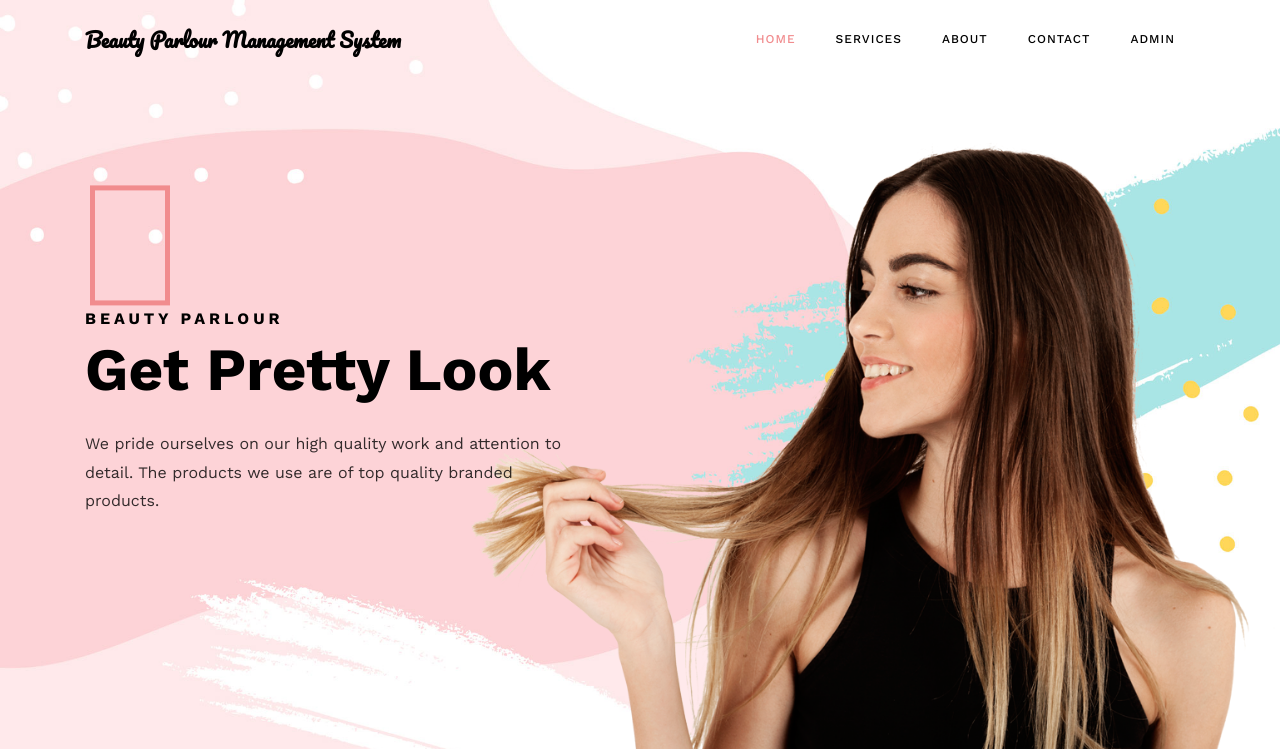
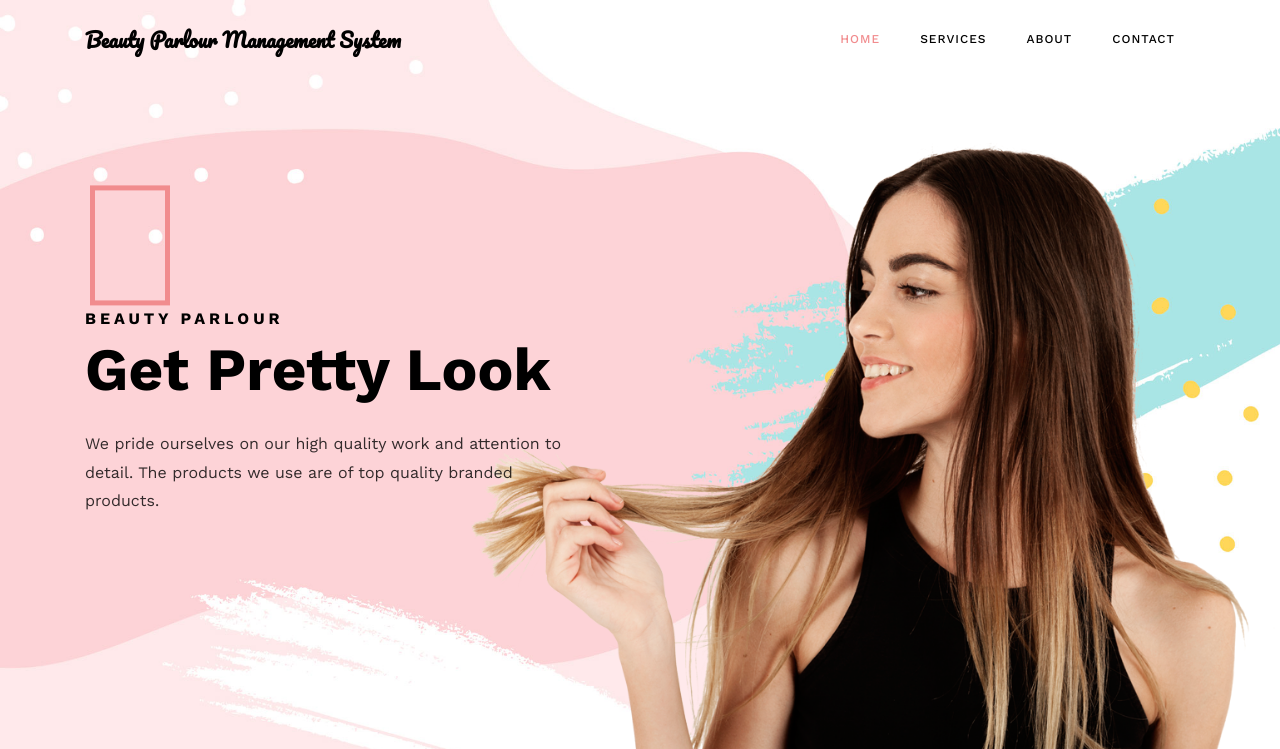
Before and after one commit to makgr/bpms, a PHP site: page /index.php in a window 1280 px wide. Shown: the top 749 px of the page. Run offline with PHP 8.4, Linux system fonts and the light colour scheme; data comes from the database, SQL or seed files in the repository; some libraries are stand-ins or nearby versions; some web fonts are replaced.

Commit message:
header menu change

```diff
--- a/includes/header.php
+++ b/includes/header.php
@@ -14,7 +14,7 @@
 
             <li class="nav-item"><a href="contact.php" class="nav-link">Contact</a></li>
 
-            <li class="nav-item"><a href="admin/index.php" class="nav-link">Admin</a></li>
+            <!-- <li class="nav-item"><a href="admin/index.php" class="nav-link">Admin</a></li> -->
           </ul>
         </div>
       </div>
```
